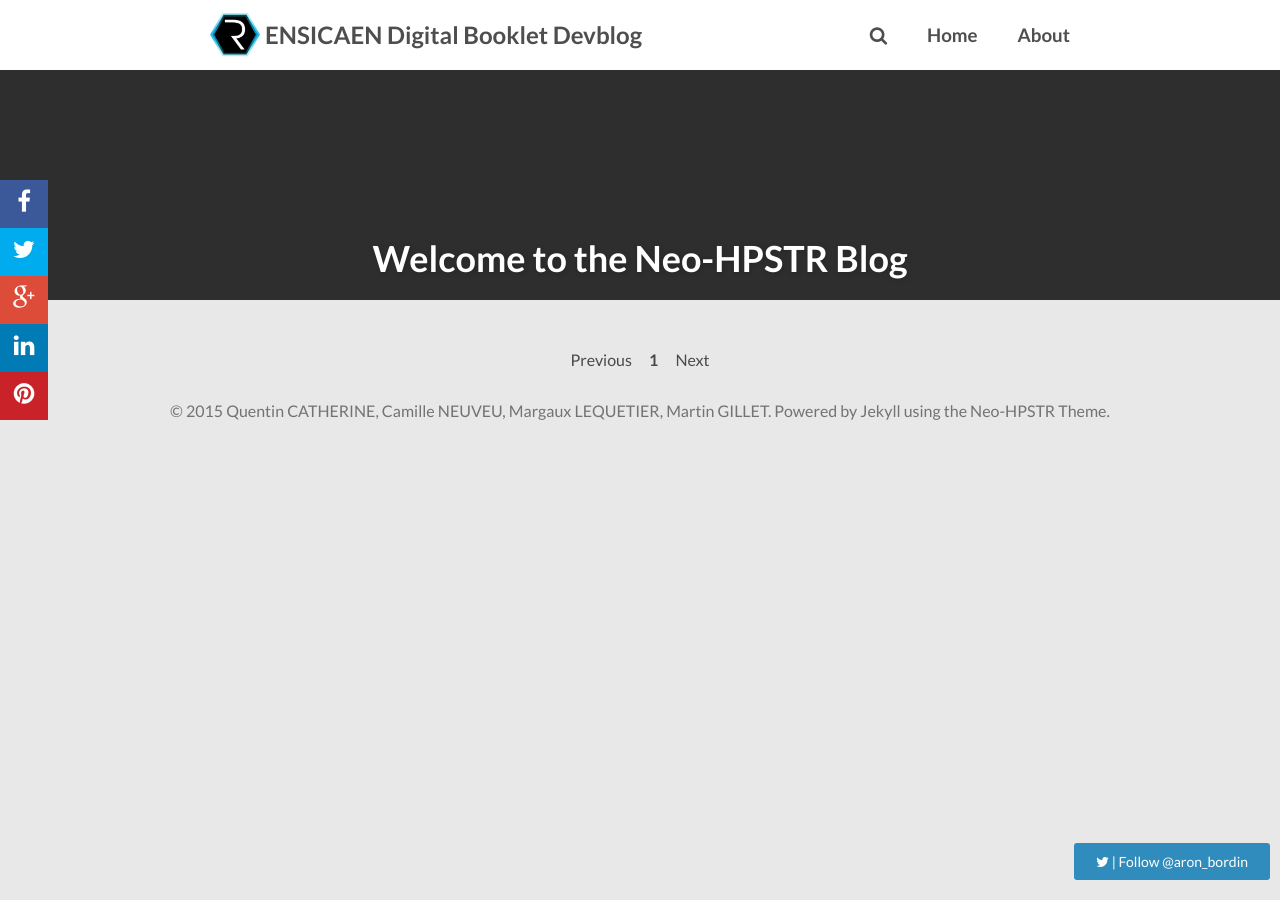
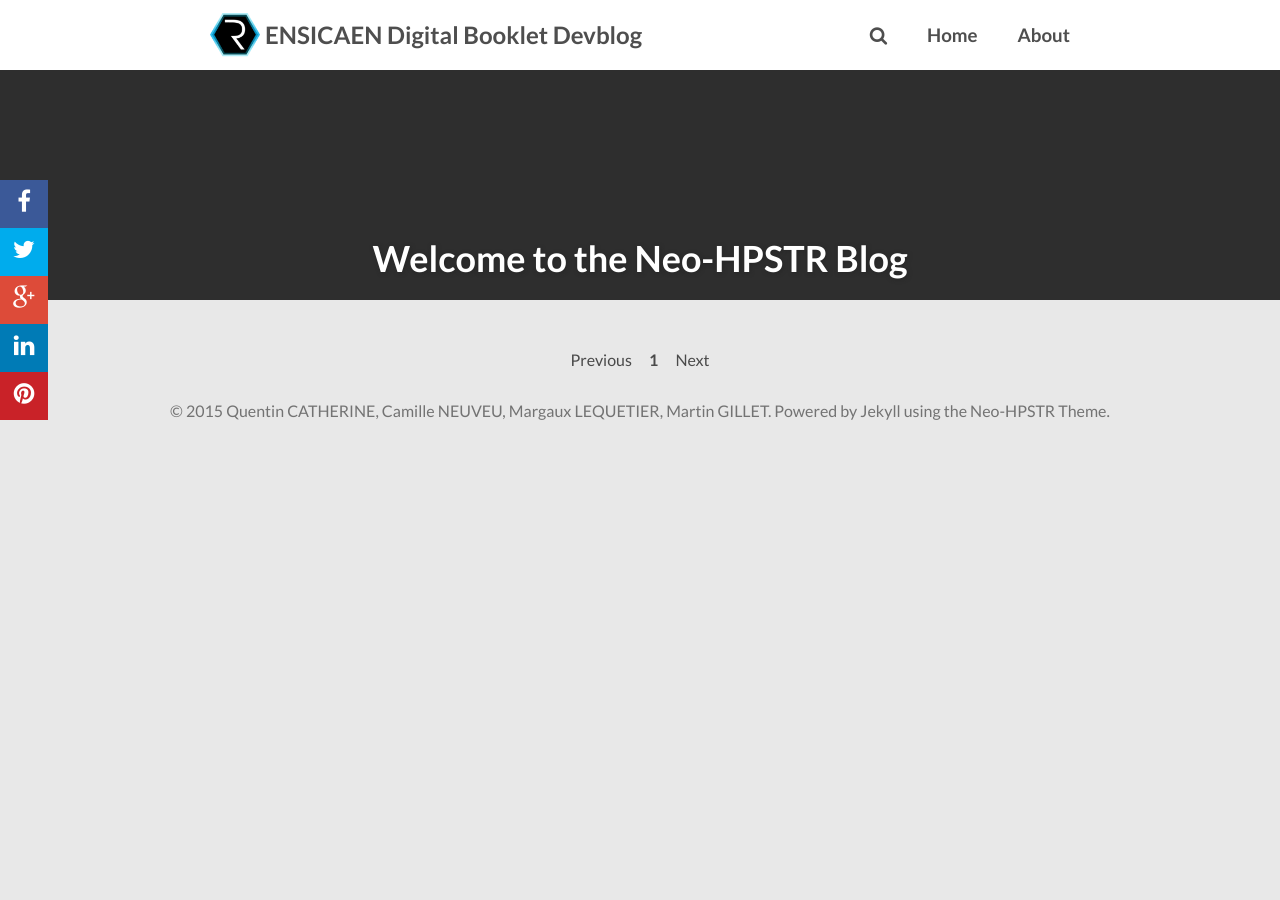
Before and after one commit to xBlueGhost/Digital-Booklet-WP, a Jekyll site: the page built from index.html, in a window 1280 px wide. Built offline with Jekyll 4.4.1, drawn with Linux system fonts in a browser that asks for light colours; nearby versions of some CDN libraries; the list of posts is cut into pages by our own code; comment, search, counter and statistics services are not loaded.

Commit message:
Encore des modifs de config

```diff
--- a/_config.yml
+++ b/_config.yml
@@ -34,9 +34,9 @@
   bio:            "Your bio goes here. It shouldn't be super long but a good two sentences or two should suffice."
   email:          you@email.com
   # Social networking links used in footer. Update and remove as you like.
-  twitter: aron_bordin
+  twitter:
   facebook:
-  github: aron-bordin
+  github: ensicaen-digital-booklet
   stackexchange:
   linkedin:
   instagram:
```
